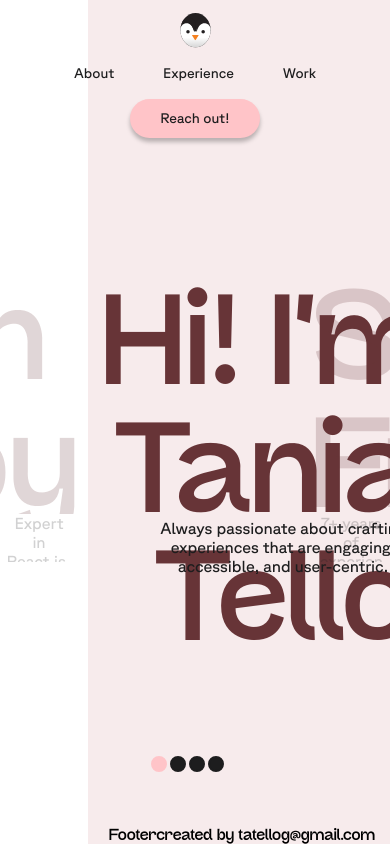
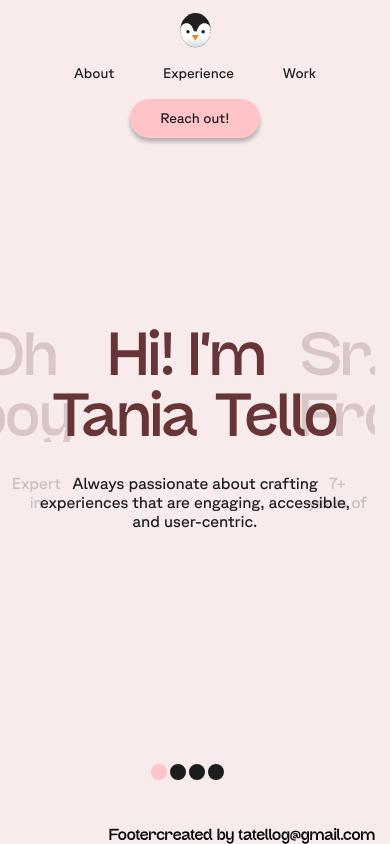
Before and after one commit to tatellog/next-vercel, a Next.js app: page / in a window 390 px wide. Built offline with nearby package versions, Linux system fonts and the light colour scheme; a web font is replaced by a local one.

Commit message:
Slide component responsive

```diff
--- a/src/components/layouts/PageLayout/styles.ts
+++ b/src/components/layouts/PageLayout/styles.ts
@@ -5,6 +5,7 @@ export const Container = styled.div`
   grid-template-rows: 5.3125rem 1fr 4.37rem;
   grid-template-columns: 20% 1fr 15%;
   height: 100vh;
+  width: 100%;
   margin: 0;
 
   & #top-menu {
--- a/src/components/organisms/HeroSlider/index.tsx
+++ b/src/components/organisms/HeroSlider/index.tsx
@@ -1,4 +1,3 @@
-// Carousel.tsx
 import React, { useEffect, useState } from 'react'
 
 import Slide from '../Slide'
@@ -41,6 +40,7 @@ const HeroSlider: React.FC<CarouselProps> = ({ slides, autoplay }) => {
             text={slide.title}
             subtitle={slide.subtitle}
             backgroundColor={slide.backgroundColor}
+            index={activeIndex}
             id={
               index === activeIndex
                 ? 'active-slide'
--- a/src/components/organisms/HeroSlider/styles.ts
+++ b/src/components/organisms/HeroSlider/styles.ts
@@ -5,15 +5,14 @@ export const HeroSliderContainer = styled.div`
   grid-template-columns: 1fr;
   place-content: center;
   gap: 20px;
-  width: 100%;
-  height: 100vh;
 `
 export const SlideWrapper = styled.div<{ $activeIndex: number }>`
   display: grid;
-  grid-template-rows: 1fr 70px;
+  grid-template-rows: 1fr;
   grid-template-columns: 20% 1fr 20%;
   grid-gap: 10px;
   height: 100vh;
+  width: 100%;
 
   & #slide-control {
     grid-row: 3;
@@ -30,9 +29,10 @@ export const SlideWrapper = styled.div<{ $activeIndex: number }>`
 
   & #prev-slide {
     grid-row: 1/3;
-    grid-column: 1/2;
+    grid-column: 1/3;
     z-index: 99;
     opacity: 0.2;
+    width: 25%;
     & h1 {
       overflow: hidden;
       direction: rtl;
@@ -42,13 +42,12 @@ export const SlideWrapper = styled.div<{ $activeIndex: number }>`
     & p {
       direction: rtl;
       overflow: hidden;
-      height: 3rem;
     }
   }
 
   & #next-slide {
     grid-row: 1 / 3;
-    grid-column: 3 / 4;
+    grid-column: 3 / 3;
     z-index: 99;
     opacity: 0.2;
     & h1 {
@@ -60,27 +59,21 @@ export const SlideWrapper = styled.div<{ $activeIndex: number }>`
     & p {
       direction: ltr;
       overflow: hidden;
-      height: 3rem;
     }
   }
   & #inactive {
     display: none;
-  }
-
-  @media screen and (max-width: 768px) {
-    width: 100%;
-    height: 100vh;
-    position: fixed;
   }
 `
 export const ButtonContainer = styled.div`
   display: flex;
   gap: 0.1875rem;
   place-self: center;
+  width: auto;
   position: fixed;
-  bottom: 3.5rem;
-  width: 17.3rem;
   height: 3rem;
   align-items: center;
   justify-content: center;
+  align-self: flex-end;
+  margin-bottom: 3rem;
 `
--- a/src/components/organisms/Slide/index.tsx
+++ b/src/components/organisms/Slide/index.tsx
@@ -1,4 +1,3 @@
-// Slide.tsx
 import React from 'react'
 
 import { SlideContainer, Subtitle, Title } from './styles'
@@ -9,12 +8,13 @@ const Slide: React.FC<SlideProps> = ({
   subtitle,
   backgroundColor,
   id,
+  index,
 }) => (
   <SlideContainer
     $backgroundColor={id === 'active-slide' ? backgroundColor : 'transparent'}
     id={id}
   >
-    <Title>{text}</Title>
+    <Title $prefix={index === 3 && id === 'active-slide'}>{text}</Title>
     <Subtitle>{subtitle}</Subtitle>
   </SlideContainer>
 )
--- a/src/components/organisms/Slide/styles.ts
+++ b/src/components/organisms/Slide/styles.ts
@@ -25,7 +25,10 @@ const commonSubtitleStyles = `
   font-style: normal;
   font-weight: 400;
   line-height: 120%;
-  height: 2.375rem;
+  height: 3rem;
+  @media screen and (max-width: 768px) {
+    height: 2.5rem;
+  }
 `
 
 export const TitleBase = styled.h1`
@@ -35,14 +38,30 @@ export const TitleBase = styled.h1`
   ${commonStyles}
   font-size: 8rem;
   white-space: break-spaces;
-  height: 14.4375rem;
+  height: 15.8rem;
+  margin-bottom: 2rem;
+  @media screen and (max-width: 768px) {
+    font-size: 3.8rem;
+    height: 7rem;
+  }
 `
 
-export const Title = styled(TitleBase)<{ $color?: boolean }>``
+export const Title = styled(TitleBase)<{ $prefix?: boolean }>`
+  &::before {
+    content: ${({ $prefix }) => $prefix && "'<'"};
+    color: ${({ $prefix }) => $prefix && colors.main.primaryOrange};
+  }
+
+  &::after {
+    content: ${({ $prefix }) => ($prefix ? "'/>'" : '')};
+    color: ${({ $prefix }) => $prefix && colors.main.primaryOrange};
+  }
+`
 
 export const SubtitleBase = styled.p`
   ${commonSubtitleStyles}
-  white-space: pre-line;
+  white-space: initial;
+  width: 45rem;
   @media screen and (max-width: 768px) {
     font-size: 1rem;
     font-family: GT Planar;
--- a/src/components/organisms/Slide/types.ts
+++ b/src/components/organisms/Slide/types.ts
@@ -3,4 +3,5 @@ export interface SlideProps {
   subtitle: string
   backgroundColor: string
   id: string
+  index: number
 }
```
